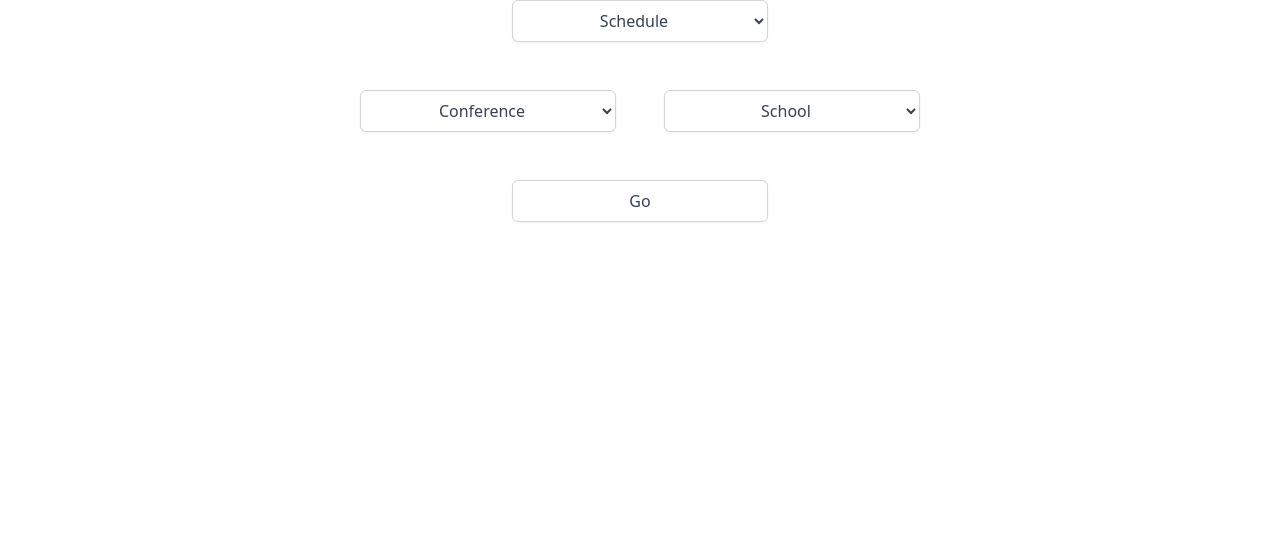
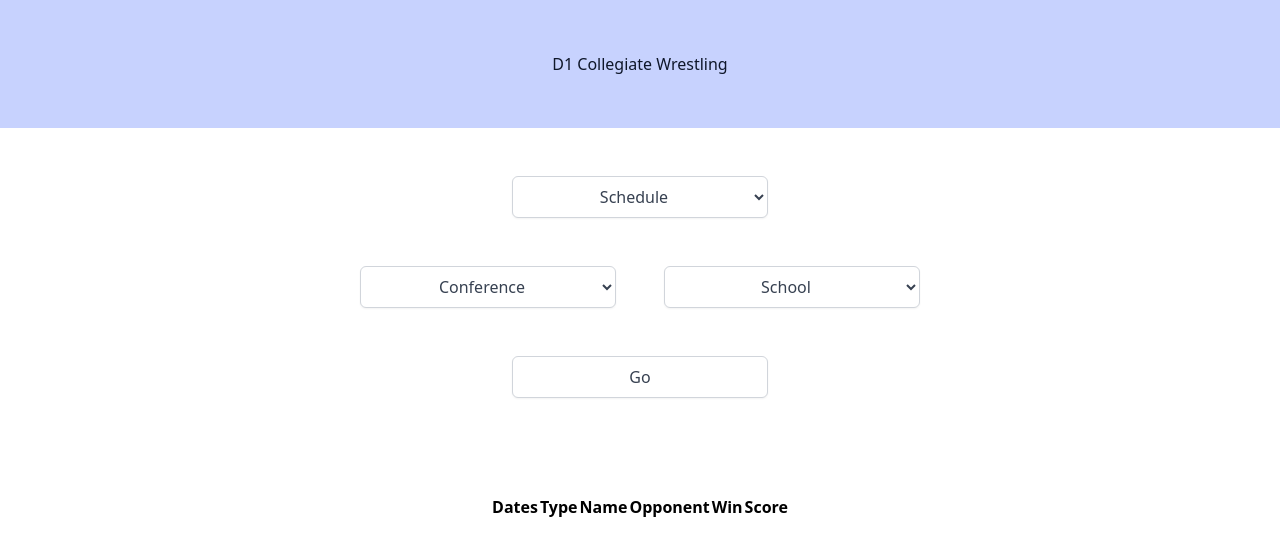
Before and after one commit to MrButak/college-wrestling, a Vue app in the folder frontend/: page / in a window 1280 px wide. Shown: the top 556 px of the page. Built offline with nearby package versions, Linux system fonts and the light colour scheme; what tw-elements would draw is missing.

Commit message:
working on db calls

```diff
--- a/frontend/src/components/Header.vue
+++ b/frontend/src/components/Header.vue
@@ -1,13 +1,22 @@
+<template>
+
+<header class="flex items-center justify-center bg-indigo-200 h-32">
+    <h1 class="text-slate-900">D1 Collegiate Wrestling</h1>
+</header>
+
+</template>
+
+
 <script setup>
 import { ref } from 'vue'
 
 </script>
 
-<template>
 
-
-</template>
 
 <style scoped>
 
+.appTitle {
+    color: #213E3B;
+}
 </style>
--- a/frontend/src/components/home/Home.vue
+++ b/frontend/src/components/home/Home.vue
@@ -1,7 +1,9 @@
 <template>
 <HomeSelect />
+
 </template>
 
 <script setup>
-import HomeSelect from './HomeSelect.vue'
+import HomeSelect from './HomeSelect.vue';
+
 </script>
--- a/frontend/src/components/home/HomeSelect.vue
+++ b/frontend/src/components/home/HomeSelect.vue
@@ -1,7 +1,7 @@
 <template>
 
 
-<div class="flex flex-col items-center w-full gap-12">
+<div class="flex flex-col items-center w-full gap-12 mt-12">
 
     <select class="text-center w-32 sm:w-64 text-gray-700 py-2 px-3 border border-gray-300 bg-white rounded-md shadow-sm focus:outline-none focus:ring-primary-500 focus:border-primary-500" name="animals">
         <option value="">
@@ -16,7 +16,7 @@
     </select>
 
     <div class="flex gap-12">
-        <select @change="conferenceSelected($event)" id="conferences-select" class="text-center block w-32 sm:w-64 text-gray-700 py-2 px-3 border border-gray-300 bg-white rounded-md shadow-sm focus:outline-none focus:ring-primary-500 focus:border-primary-500" name="animals">
+        <select @change="displaySchools($event)" id="conferences-select" class="text-center block w-32 sm:w-64 text-gray-700 py-2 px-3 border border-gray-300 bg-white rounded-md shadow-sm focus:outline-none focus:ring-primary-500 focus:border-primary-500" name="animals">
             <option value="conference">
                 Conference
             </option>
@@ -51,15 +51,18 @@
     </div>
     <button @click="getSchoolInfo($event)" class="block w-32 sm:w-64 text-gray-700 py-2 px-3 border border-gray-300 bg-white rounded-md shadow-sm focus:outline-none focus:ring-primary-500 focus:border-primary-500">Go</button>
 
+<Schedule ref="scheduleComponent" />
+
 </div>
 
 </template>
 
 <script async setup>
 import { ref, onMounted } from 'vue';
+import axios from 'axios';
+import Schedule from './Schedule.vue';
 
-import axios from 'axios';
-
+let scheduleComponent = ref(Schedule);
 let conferenceValue;
 let schoolValue;
 let schoolsObject;
@@ -69,6 +72,12 @@ onMounted(() => {
     setComponentVariables();
 
 });
+
+ defineExpose({
+     Schedule
+ });
+
+
 
 function setComponentVariables() {
 
@@ -86,7 +95,7 @@ function setComponentVariables() {
     };
 };
 
-function conferenceSelected() {
+function displaySchools() {
 
     let selectElement;
     let conferencesArry = [];
@@ -136,7 +145,6 @@ async function getSchoolInfo () {
         return;
     };
 
-
     // db call
     let response = await axios({
         method: 'get',
@@ -146,11 +154,10 @@ async function getSchoolInfo () {
 
     })
 
-    console.log(response.data)
-    // console.log(schedule)
-    console.log("nothing?")
-    // this.countries = response.data;
-    // return this.countries;
+    scheduleComponent.value.displaySchedule(response.data)
+
+    // console.log(response.data)
+
 
 
 };
--- a/frontend/src/components/home/Schedule.vue
+++ b/frontend/src/components/home/Schedule.vue
@@ -7,12 +7,42 @@
 
 </div>
 
+<table id="schedule-table" class="table-auto">
+    <tr id="schedule-table-header">
+        <th>Dates</th>
+        <th>Type</th>
+        <th>Name</th>
+        <th>Opponent</th>
+        <th>Win</th>
+        <th>Score</th>
+    </tr>
+    <tr id="schedule-table-dates">
+    </tr>
+    <tr id="schedule-table-type">
+    </tr>
+    <tr id="schedule-table-name">
+    </tr>
+    <tr id="schedule-table-opponent">
+    </tr>
+    <tr id="schedule-table-win">
+    </tr>
+    <tr id="schedule-table-score">
+    </tr>
+
+</table>
+
 </template>
 
 <script setup>
 import { ref, onMounted } from 'vue';
 
-
+let scheduleHeader;
+let scheduleDates;
+let scheduleType;
+let scheduleName;
+let scheduleOpponent;
+let scheduleWin;
+let scheduleScore;
 
 onMounted(() => {
 
@@ -24,13 +54,114 @@ onMounted(() => {
 
 function setComponentVariables () {
 
+    scheduleHeader = document.getElementById('schedule-table-header');
+
+    scheduleDates = document.getElementById('schedule-table-dates');
+    scheduleType = document.getElementById('schedule-table-type');
+    scheduleName = document.getElementById('schedule-table-name');
+    scheduleOpponent = document.getElementById('schedule-table-opponent');
+    scheduleWin = document.getElementById('schedule-table-win');
+    scheduleScore = document.getElementById('schedule-table-score');
+
+};
+
+let displaySchedule = (scheduleData) => {
+
+    // let tData;
+
+    // let extractDate;
+    // let extractType
+    // let extractName
+    // let extractOpponent
+    // let extractWin
+    // let extractScore
+
+    // scheduleData.forEach((wrEvent) => {
+    //     console.log(wrEvent)
+    //     extractDate = wrEvent.dates;
+    //     extractType = wrEvent.event_type;
+    //     extractName = wrEvent.event_name;
+    //     extractOpponent = wrEvent.o;
+    //     extractName = wrEvent.event_name;
+    //     extractName = wrEvent.event_name;
+    //     extractName = wrEvent.event_name;
+
+    //     // DATES
+
+    //     // for events with multiple dates
+    //     if(extractDate.length > 1) {
+
+    //         let tmpStr = "";
+    //         extractDate.forEach((date) => {
+    //             tmpStr += date.substring(5, 10) + '/';
+
+    //         });
+    //         tData = document.createElement('td');
+    //         tData.textContent = tmpStr.slice(0, -1)
+    //         scheduleDates.append(tData)
+
+    //     }
+    //     // for event with 1 date
+    //     else {
+    //         extractDate.forEach((date) => {
+    //             tData = document.createElement('td');
+    //             tData.textContent = date.substring(5, 10);
+    //             scheduleDates.append(tData);
+
+
+    //         });
+    //     };
+
+
+    //     // extractTypes = scheduleData.event_type;
 
 
 
+    //     // scheduleType.append(tData);
+
+
+
+    //     // scheduleName.append(tData);
+
+
+
+    //     // scheduleOpponent.append(tData);
+
+
+
+    //     // scheduleWin.append(tData);
+
+
+
+    //     // scheduleScore.append(tData);
+
+
+
+    //     // switch(wrEvent.event_type) {
+
+    //     //     case 'meet':
+
+
+    //     //     case 'dual':
+
+    //     //     case 'tournament':
+
+    //     // }
+
+    // })
+    // console.log(scheduleDates)
+    // console.log(scheduleType)
+
 };
 
+// Functions called from other components
+defineExpose({
+    displaySchedule
+});
 </script>
 
 <style>
+#schedule-table {
 
+}
 </style>
```
Also changed, not shown: 2 other files (tests, documents, lock files or other folders).
